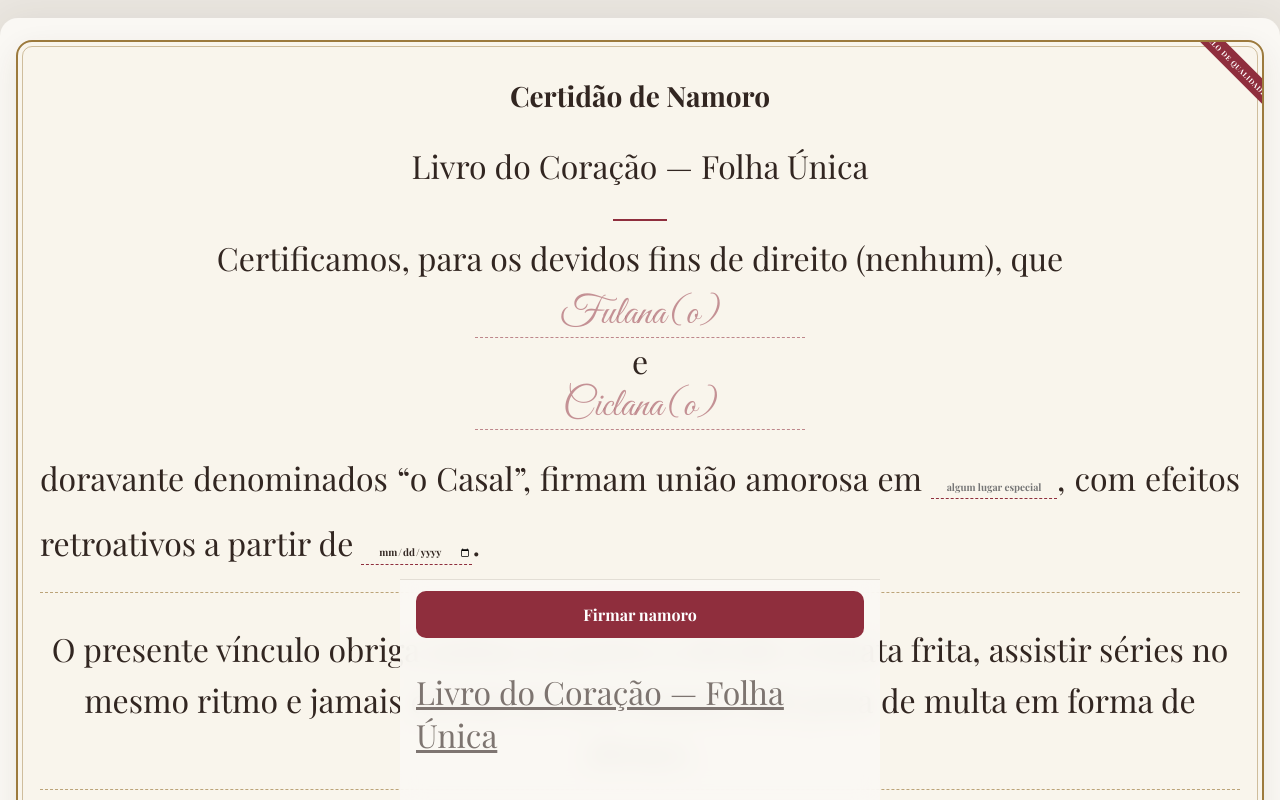
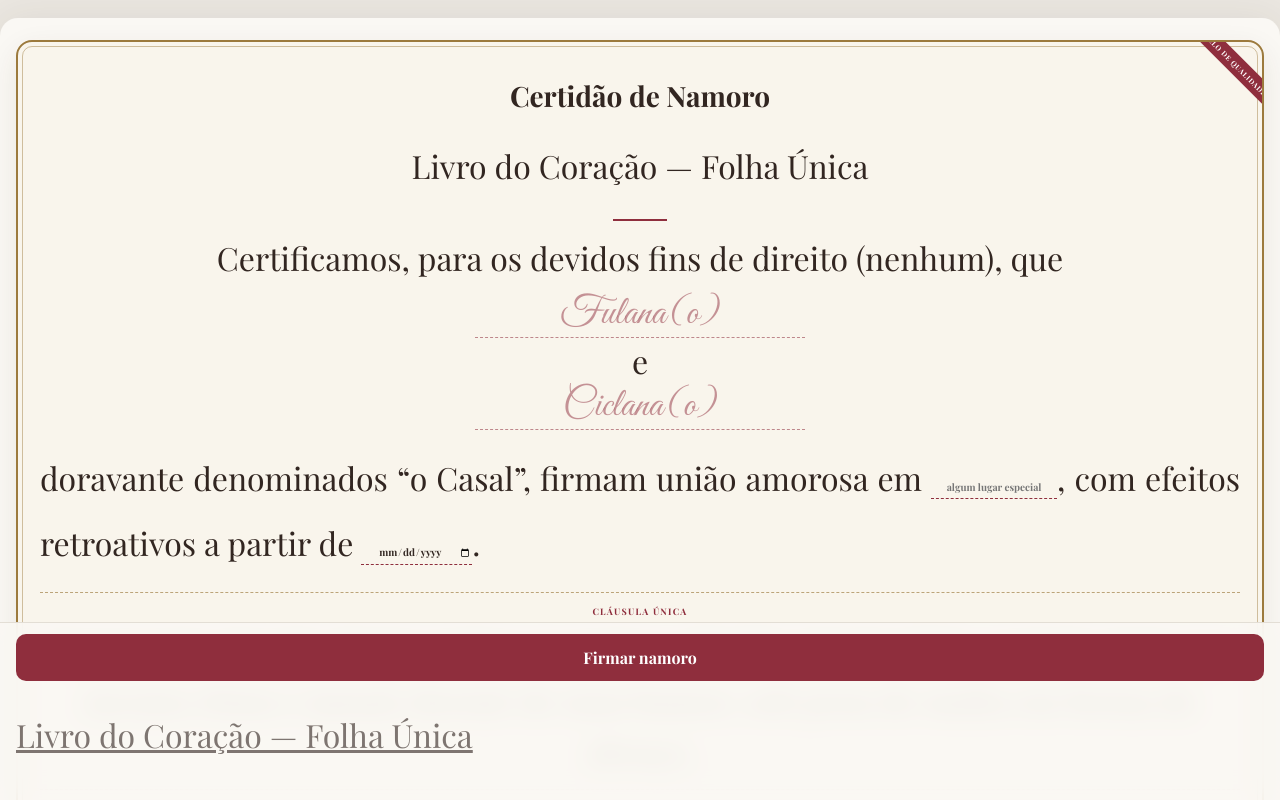
Before and after one commit to ecrseer/cert-namo, a Vue app in the folder vuejszin/: page / in a window 1280 px wide. Shown: the top 800 px of the page. Built offline with nearby package versions, Linux system fonts and the light colour scheme; no server answers; a web font is replaced by a local one.

Commit message:
styled mob

```diff
--- a/vuejszin/src/styles.css
+++ b/vuejszin/src/styles.css
@@ -328,7 +328,6 @@ button {
   bottom: 0;
   left: 0;
   width: 100%;
-  max-width: 480px;
   margin: auto;
   padding: 11px 16px max(12px, env(safe-area-inset-bottom));
   border-top: 1px solid oklch(75% 0.025 75 / 35%);
@@ -438,6 +437,10 @@ p:not(.nome-publico) {
     width: 55px;
     height: 55px;
   }
+
+  .acoes {
+    max-width: 480px;
+  }
 }
 
 @media (min-width: 481px) {
@@ -457,4 +460,8 @@ p:not(.nome-publico) {
     width: 100%;
     max-width: 100%;
   }
+
+  .acoes {
+    max-width: 100%;
+  }
 }
--- a/vuejszin/src/views/EditorView.vue
+++ b/vuejszin/src/views/EditorView.vue
@@ -123,10 +123,6 @@ async function createAndCopyLink() {
   }
 }
 
-function showDownloadNotice() {
-  showToast("Download de imagem chega em breve.");
-}
-
 function showToast(message) {
   clearTimeout(toastTimer);
   toast.value = message;
```
